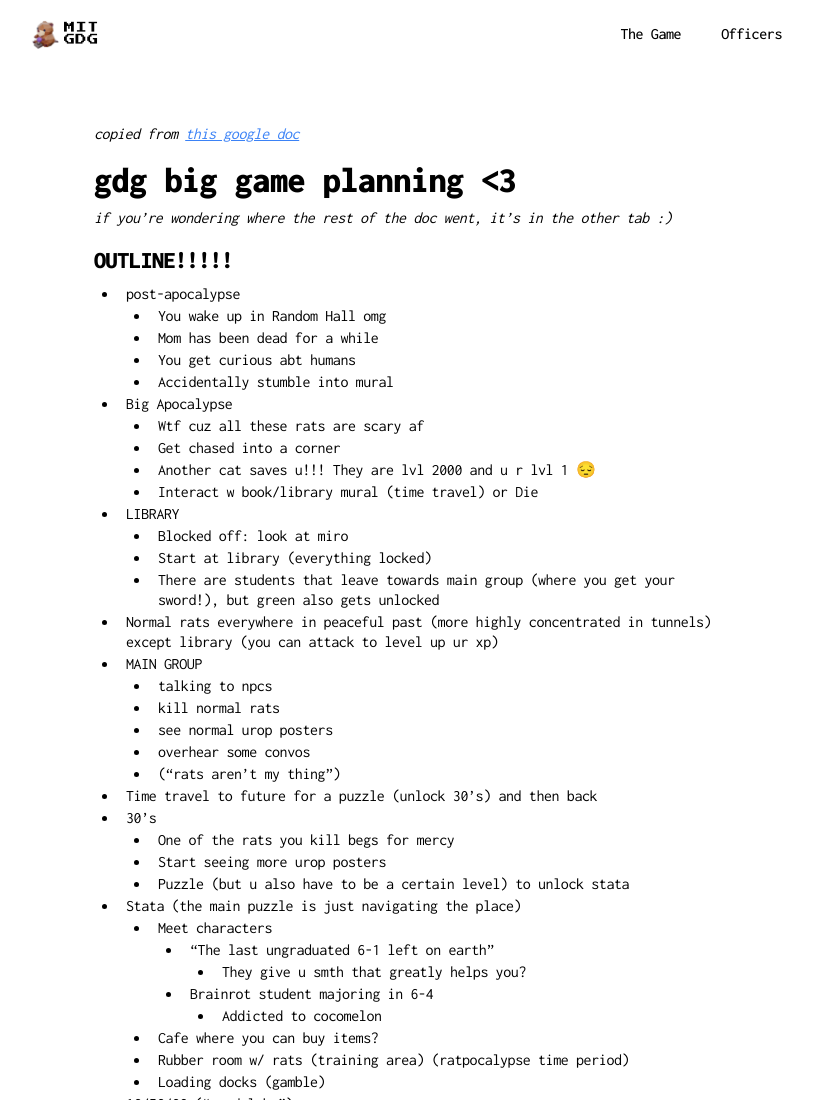
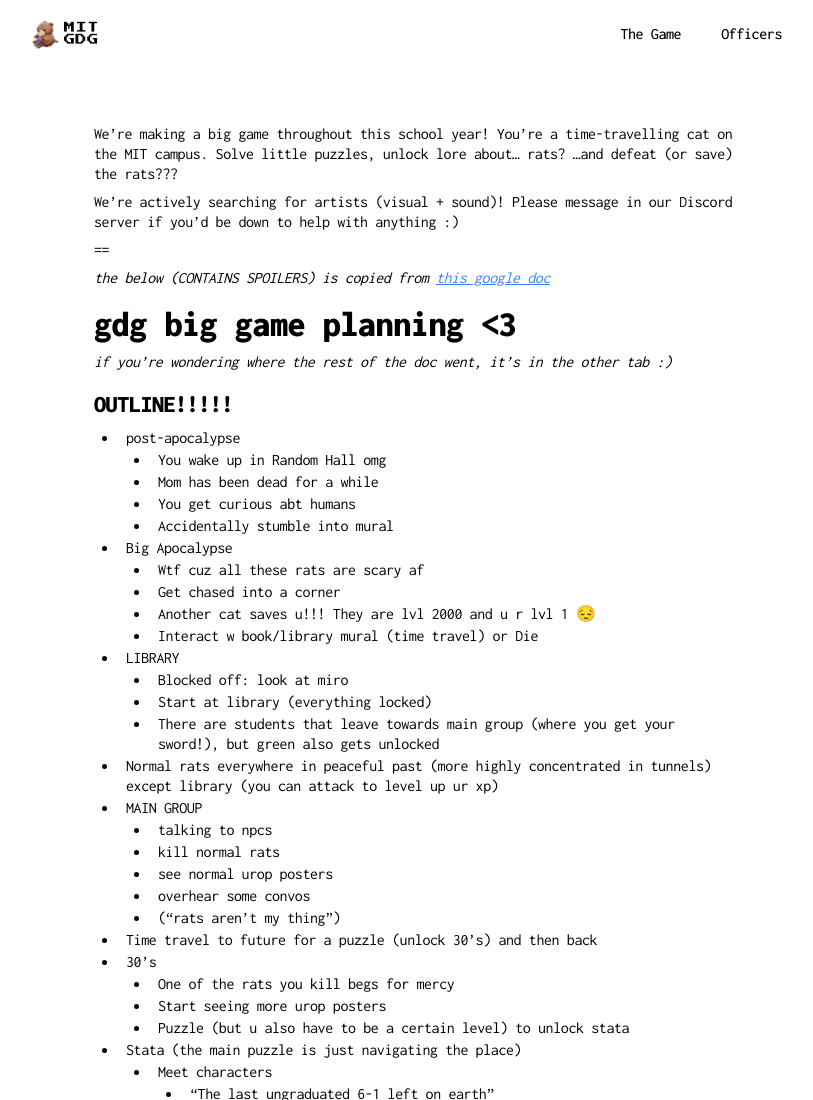
Before and after one commit to mitgdg/gdg-site, an Astro site: page /the-game in a window 1280 px wide. Shown: the top 1100 px of the page, without its empty margins (226-1039 px from the left). Built offline with nearby package versions, Linux system fonts and the light colour scheme; Astro itself is replaced by a stand-in of ours.

Commit message:
grfdfdssfd (game page)

```diff
--- a/src/pages/the-game.md
+++ b/src/pages/the-game.md
@@ -1,8 +1,13 @@
 ---
 layout: '@/layouts/ArticleLayout.astro'
 ---
+We're making a big game throughout this school year! You're a time-travelling cat on the MIT campus. Solve little puzzles, unlock lore about... rats? ...and defeat (or save) the rats???
 
-<i>copied from <a href="https://docs.google.com/document/d/18VdDZ2JS6ZWPE30EuyVCmnX8UbxfnrBmV3n7J5d_mT8/edit?tab=t.0">this google doc</a></i>
+We're actively searching for artists (visual + sound)! Please message in our Discord server if you'd be down to help with anything :)
+
+==
+
+<i>the below (CONTAINS SPOILERS) is copied from <a href="https://docs.google.com/document/d/18VdDZ2JS6ZWPE30EuyVCmnX8UbxfnrBmV3n7J5d_mT8/edit?tab=t.0">this google doc</a></i>
 
 # gdg big game planning \<3
 
```
